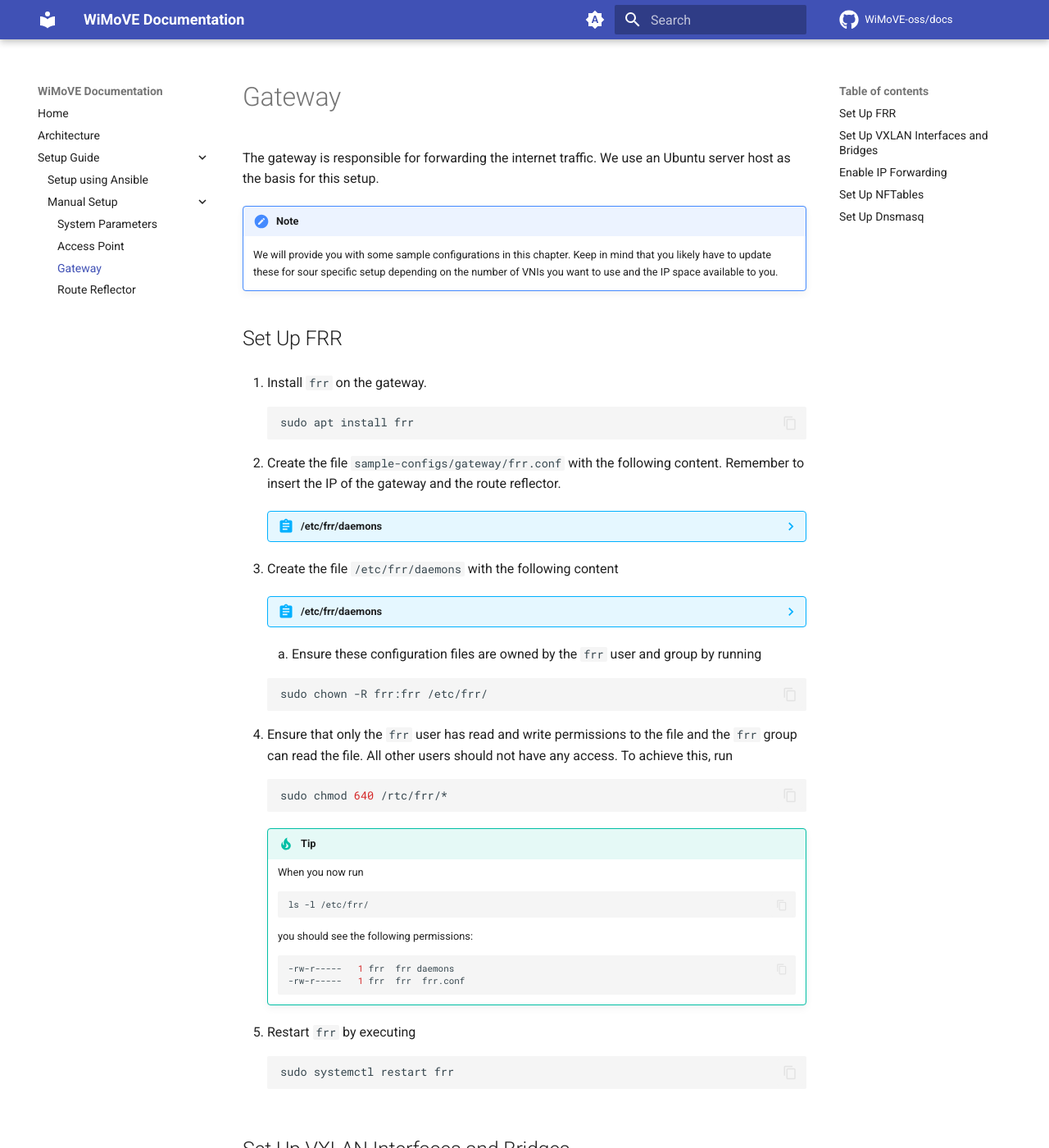
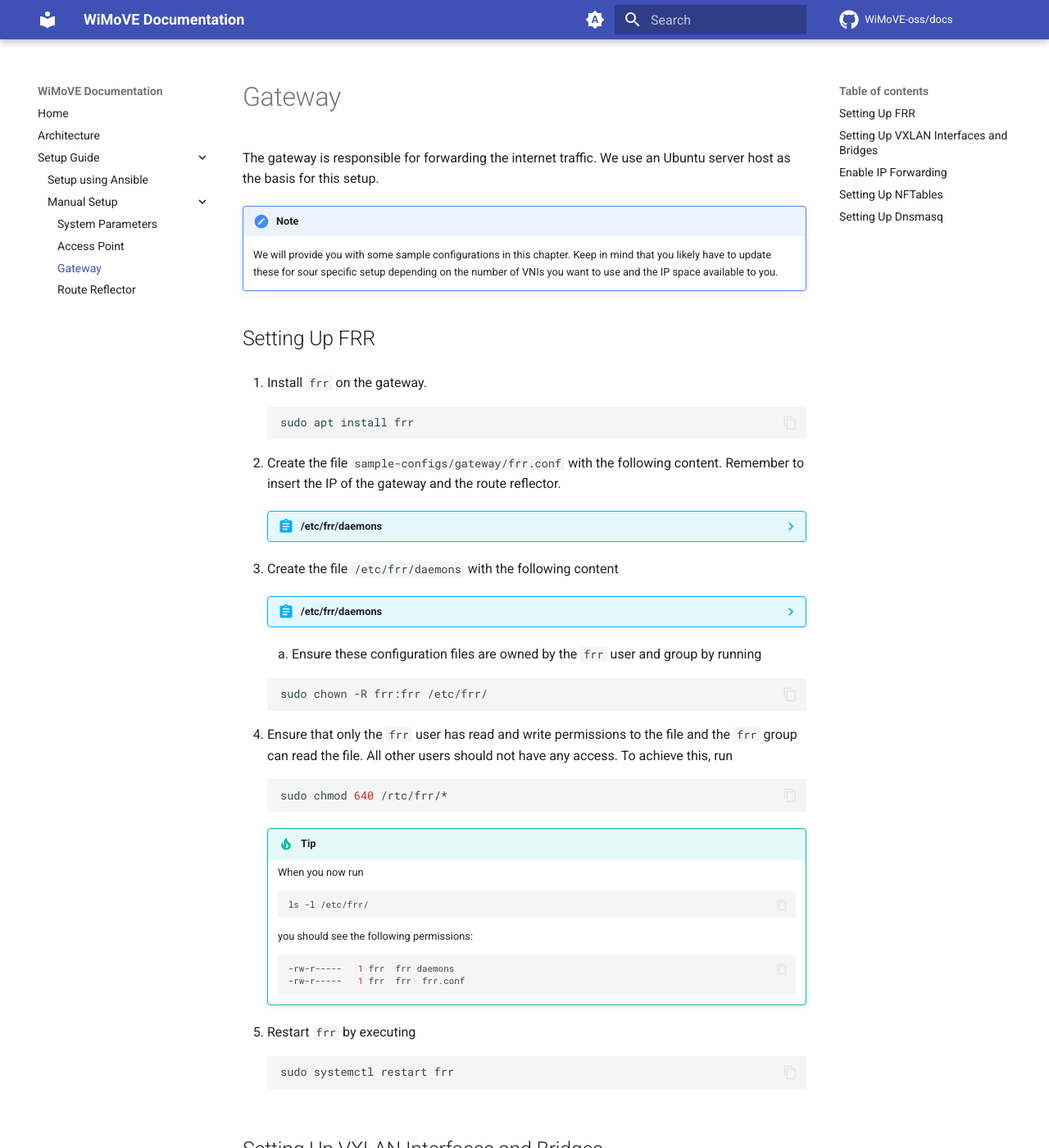
Before and after one commit to WiMoVE-OSS/docs, an MkDocs documentation site: the page built from docs/setup/manual/gateway.md, in a window 1280 px wide and 1400 px high. Shown: the whole window at 82% size. Built offline with MkDocs 1.6.1 and Material for MkDocs 9.7.7, drawn with Linux system fonts in a browser that asks for light colours; comment, search, counter and statistics services are not loaded; some of the changed text lies outside the part shown.

Commit message:
Set Up -> Setting Up

````diff
--- a/docs/setup/manual/gateway.md
+++ b/docs/setup/manual/gateway.md
@@ -8,7 +8,7 @@ We use an Ubuntu server host as the basis for this setup.
     We will provide you with some sample configurations in this chapter.
     Keep in mind that you likely have to update these for sour specific setup depending on the number of VNIs you want to use and the IP space available to you.
 
-## Set Up FRR
+## Setting Up FRR
 
 1. Install `frr` on the gateway.
 
@@ -116,7 +116,7 @@ We use an Ubuntu server host as the basis for this setup.
     sudo systemctl restart frr
     ```
 
-## Set Up VXLAN Interfaces and Bridges
+## Setting Up VXLAN Interfaces and Bridges
 
 We will use the Ubuntu tool `netplan` to set up and persist the required network devices. Check below for a method without the need for netplan.
 
@@ -242,7 +242,7 @@ We will use the Ubuntu tool `netplan` to set up and persist the required network
     ```
 
 
-## Set Up NFTables
+## Setting Up NFTables
 
 1. Make sure you have `nftables` installed by running
     ```bash
@@ -290,7 +290,7 @@ We will use the Ubuntu tool `netplan` to set up and persist the required network
 
 1. Restart the system
 
-## Set Up Dnsmasq
+## Setting Up Dnsmasq
 
 1. Install `dnsmasq` as a dhcp-server on the gateway.
     ```bash
````
Also changed, not shown: docs/setup/manual/route_reflector.md (+1 -1 lines).
